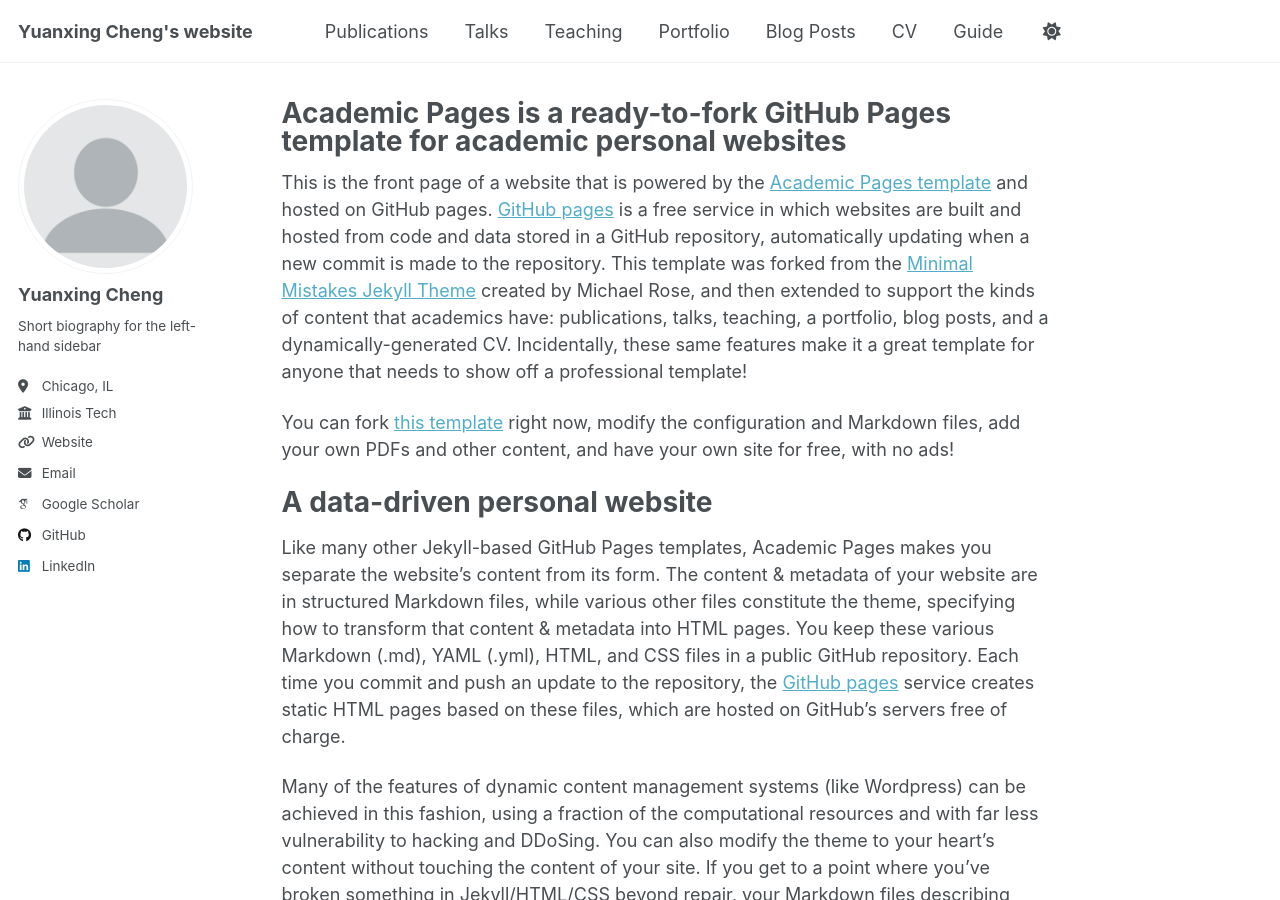
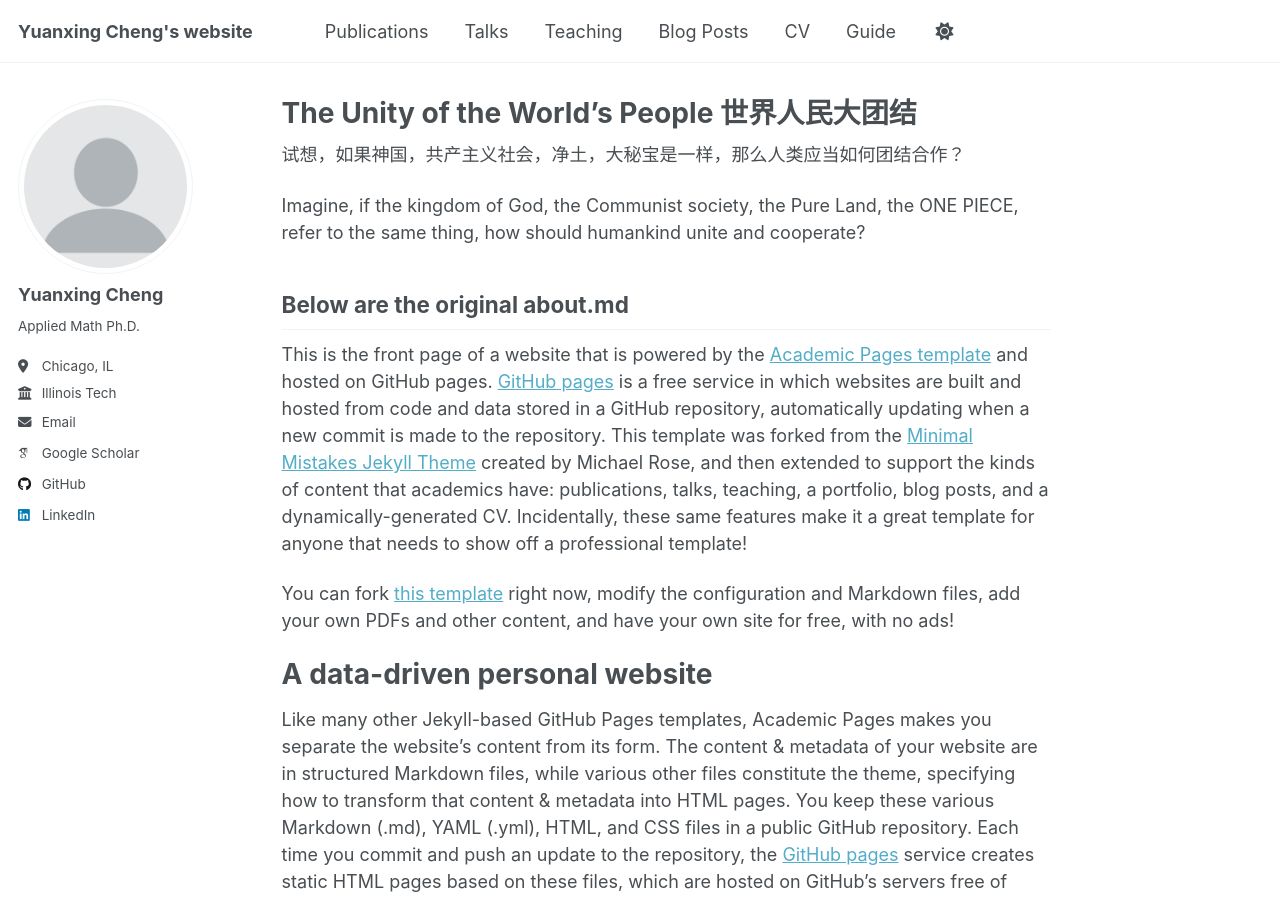
Before and after one commit to XavierOwen/XavierOwen.github.io, a Jekyll site: the page built from _pages/about.md, in a window 1280 px wide and 900 px high. Built offline with Jekyll 4.4.1, drawn with Linux system fonts in a browser that asks for light colours; some web fonts are replaced; a script that is not in the unit is left out.

Commit message:
initial page

```diff
--- a/_config.yml
+++ b/_config.yml
@@ -25,10 +25,10 @@
   avatar           : "profile.png"
   name             : "Yuanxing Cheng"
   pronouns         : # example: "she/her"
-  bio              : "Short biography for the left-hand sidebar"
+  bio              : "Applied Math Ph.D."
   location         : "Chicago, IL"
   employer         : "Illinois Tech"
-  uri              : "www.iit.edu"
+  uri              : #
   email            : "xavierowenvegan@gmail.com"
 
   # Academic websites
--- a/_pages/about.md
+++ b/_pages/about.md
@@ -1,10 +1,17 @@
 ---
 permalink: /
-title: "Academic Pages is a ready-to-fork GitHub Pages template for academic personal websites"
+title: "The Unity of the World's People 世界人民大团结"
 author_profile: true
 redirect_from:
   - /about/
   - /about.html
+---
+
+试想，如果神国，共产主义社会，净土，大秘宝是一样，那么人类应当如何团结合作？
+
+Imagine, if the kingdom of God, the Communist society, the Pure Land, the ONE PIECE, refer to the same thing, how should humankind unite and cooperate?
+
+Below are the original about.md
 ---
 
 This is the front page of a website that is powered by the [Academic Pages template](https://github.com/academicpages/academicpages.github.io) and hosted on GitHub pages. [GitHub pages](https://pages.github.com) is a free service in which websites are built and hosted from code and data stored in a GitHub repository, automatically updating when a new commit is made to the repository. This template was forked from the [Minimal Mistakes Jekyll Theme](https://mmistakes.github.io/minimal-mistakes/) created by Michael Rose, and then extended to support the kinds of content that academics have: publications, talks, teaching, a portfolio, blog posts, and a dynamically-generated CV. Incidentally, these same features make it a great template for anyone that needs to show off a professional template!
```
Also changed, not shown: other parts of _pages/about.md (+5 -5 lines), _data/navigation.yml (+4 -6 lines).
